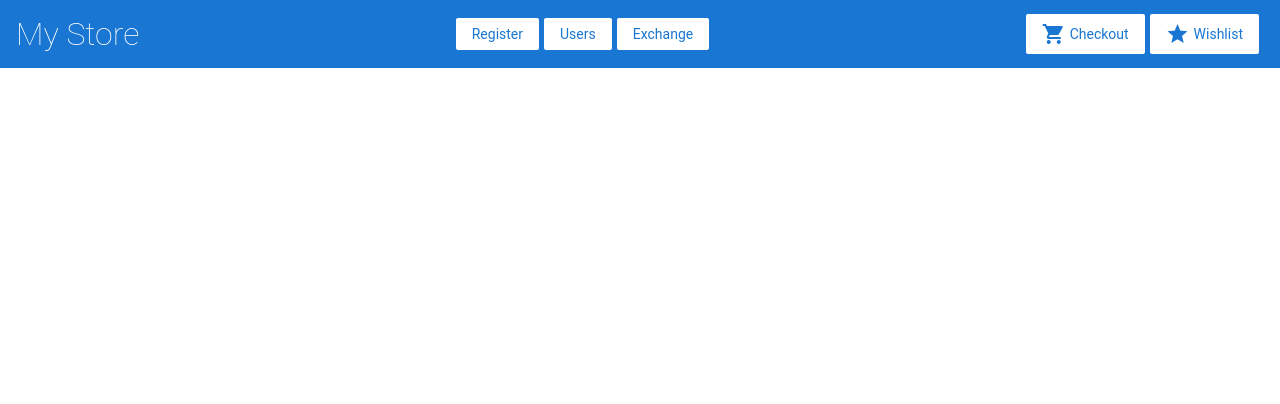
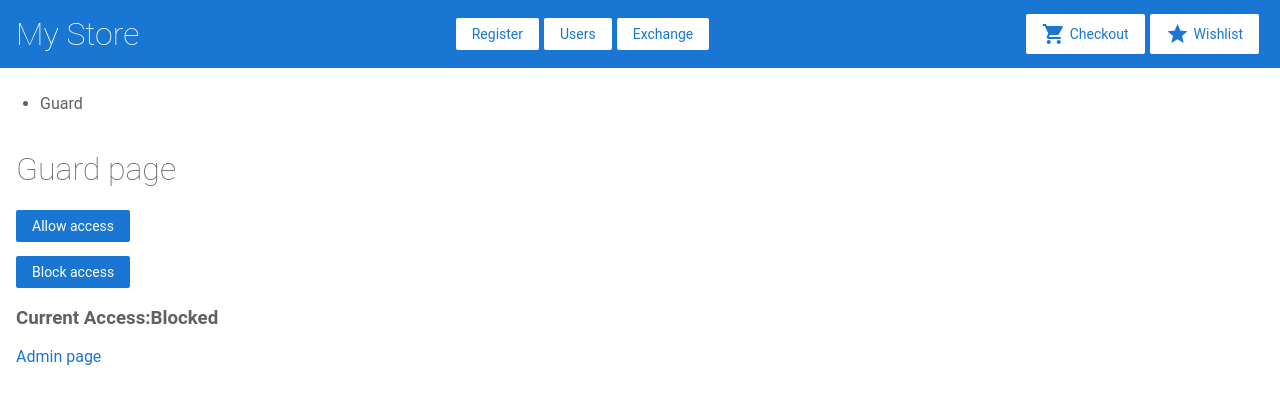
Before and after one commit to TornikeJ/angular-tutorial-first, an Angular app: page /guard in a window 1280 px wide. Before the commit this address led to /. Shown: the top 404 px of the page. Built offline with nearby package versions, Linux system fonts and the light colour scheme.

Commit message:
feat(24-routing-part-3): Finish task

```diff
--- /dev/null
+++ b/src/app/admin/admin.component.html
@@ -0,0 +1 @@
+<p>Admin page</p>
--- /dev/null
+++ b/src/app/admin/admin.component.ts
@@ -0,0 +1,15 @@
+import { Component, OnInit } from '@angular/core';
+
+@Component({
+  selector: 'app-admin',
+  templateUrl: './admin.component.html',
+  styleUrls: ['./admin.component.scss']
+})
+export class AdminComponent implements OnInit {
+
+  constructor() { }
+
+  ngOnInit() {
+  }
+
+}
--- /dev/null
+++ b/src/app/auth.guard.ts
@@ -0,0 +1,19 @@
+import { Injectable } from '@angular/core';
+import { CanActivate, ActivatedRouteSnapshot, RouterStateSnapshot, UrlTree } from '@angular/router';
+import { Observable } from 'rxjs';
+import { AuthService } from './auth.service';
+
+@Injectable({
+  providedIn: 'root'
+})
+export class AuthGuard implements CanActivate {
+
+  constructor(private authService: AuthService) { }
+
+  canActivate(
+    next: ActivatedRouteSnapshot,
+    state: RouterStateSnapshot): Observable<boolean | UrlTree> | Promise<boolean | UrlTree> | boolean | UrlTree {
+    return this.authService.isUserAuthenticated();
+  }
+
+}
--- /dev/null
+++ b/src/app/auth.service.ts
@@ -0,0 +1,22 @@
+import { Injectable } from '@angular/core';
+
+@Injectable({
+  providedIn: 'root'
+})
+export class AuthService {
+  isAccessAllowed = false;
+
+  constructor() { }
+
+  isUserAuthenticated() {
+    return this.isAccessAllowed;
+  }
+
+  allowAccess() {
+    this.isAccessAllowed = true;
+  }
+
+  blockAccess() {
+    this.isAccessAllowed = false;
+  }
+}
--- /dev/null
+++ b/src/app/guard/guard.component.html
@@ -0,0 +1,13 @@
+<h1>Guard page</h1>
+
+<p>
+    <button (click)="allow()">Allow access</button>
+</p>
+
+<p>
+    <button (click)="block()">Block access</button>
+</p>
+
+<h3>Current Access:{{access}}</h3>
+
+<a routerLink="/admin">Admin page</a>
--- /dev/null
+++ b/src/app/guard/guard.component.ts
@@ -0,0 +1,29 @@
+import { Component, OnInit } from '@angular/core';
+import { AuthService } from '../auth.service';
+
+@Component({
+  selector: 'app-guard',
+  templateUrl: './guard.component.html',
+  styleUrls: ['./guard.component.scss']
+})
+export class GuardComponent implements OnInit {
+
+  constructor(
+    private authService: AuthService
+  ) { }
+
+  ngOnInit() {
+  }
+
+  get access() {
+    return this.authService.isUserAuthenticated() ? 'Allowed' : 'Blocked';
+  }
+  allow() {
+    this.authService.allowAccess();
+  }
+
+  block() {
+    this.authService.blockAccess();
+  }
+
+}
```
Also changed, not shown: src/app/app.module.ts (+9 -2 lines), src/app/admin/admin.component.scss (added), src/app/guard/guard.component.scss (added).
